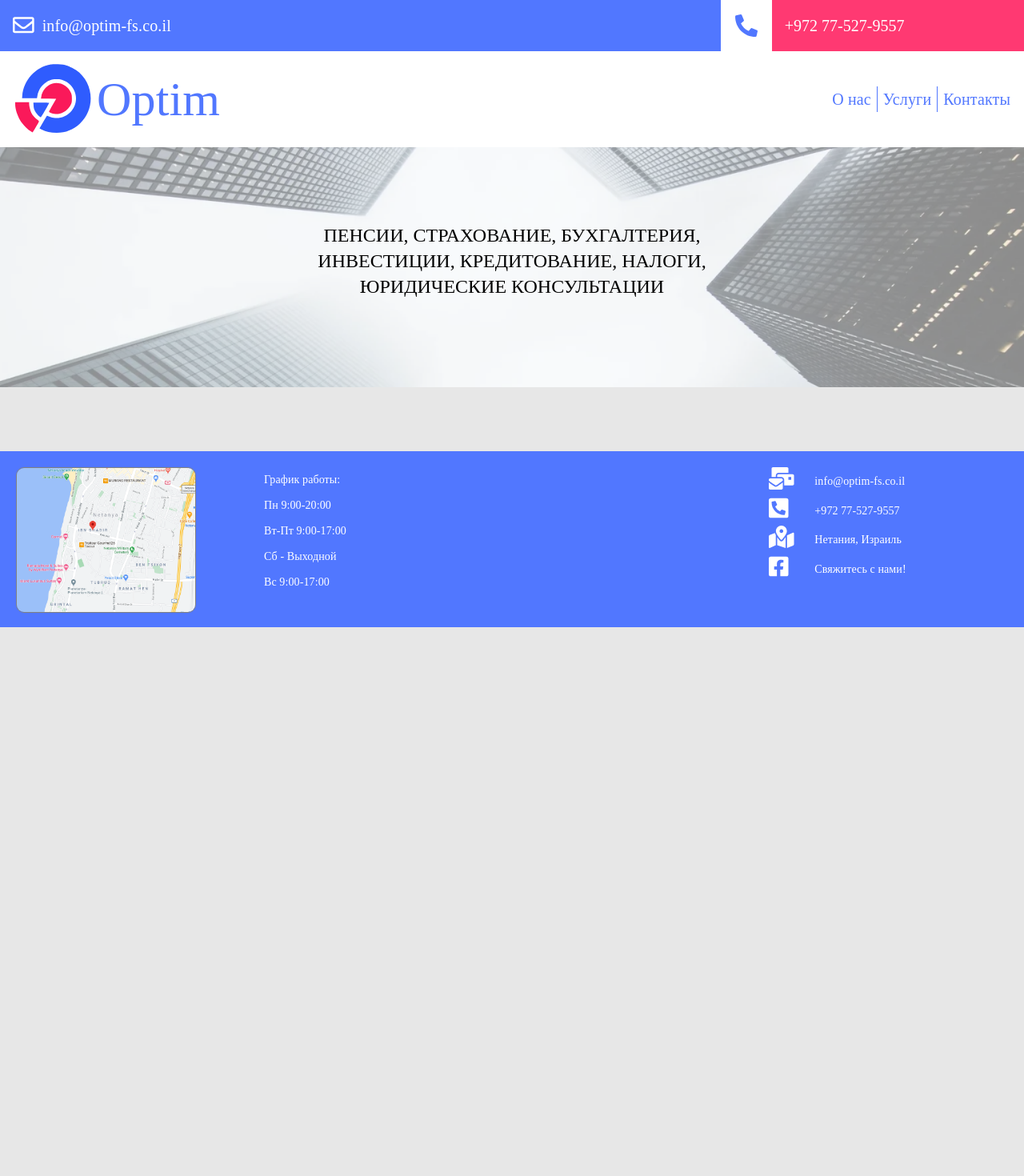
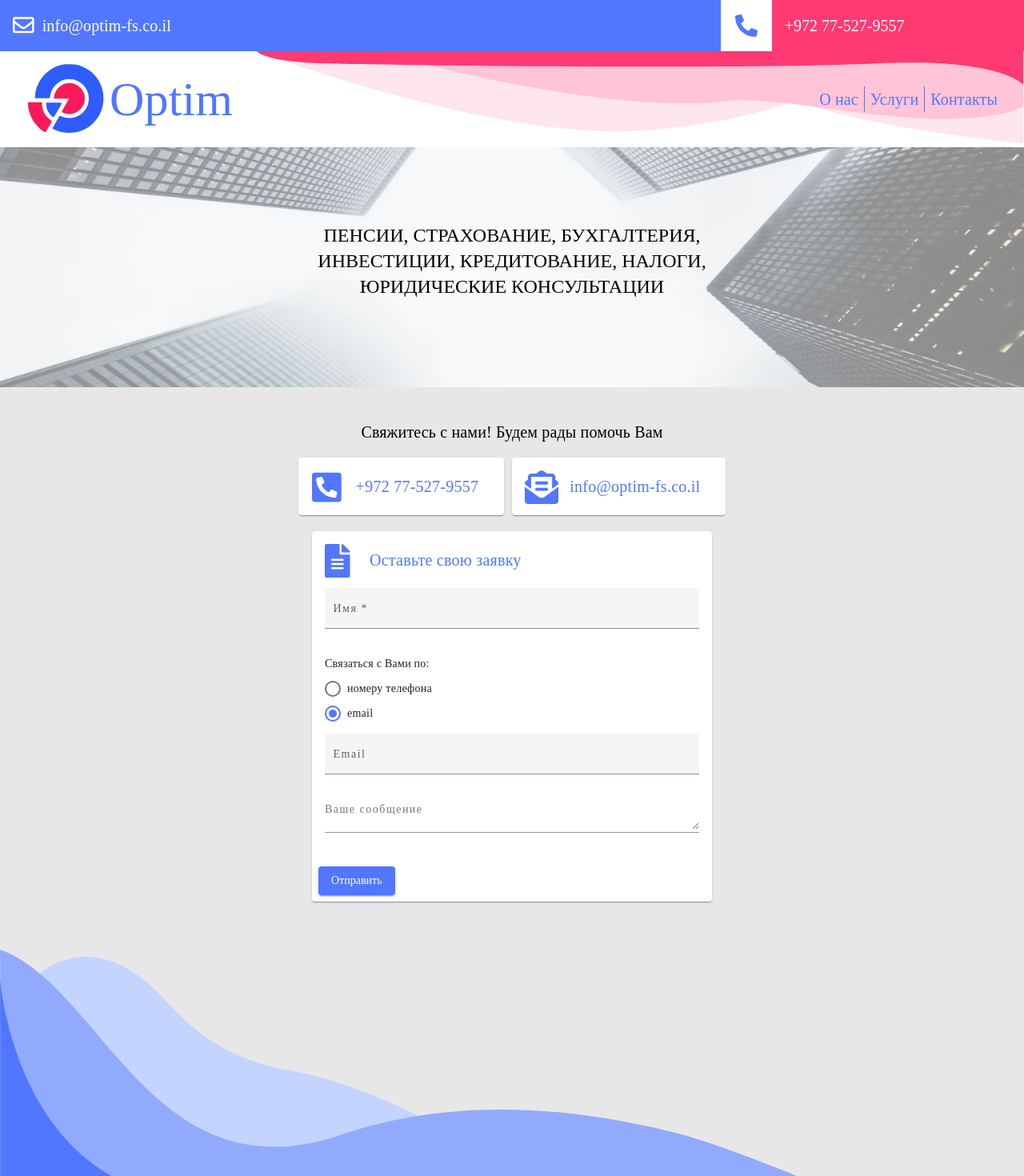
Before and after one commit to plakhtiin/optim-app, an Angular app: page /contact in a window 1280 px wide. Shown: the top 1470 px of the page at 80% size. Before the commit the page ends 800 px from the top, so only its background shows below. Built offline with nearby package versions, Linux system fonts and the light colour scheme; a small style sheet from the web is missing.

Commit message:
Add Contact page

```diff
--- a/src/app/about/about.component.html
+++ b/src/app/about/about.component.html
@@ -9,7 +9,7 @@
   </mat-card>
 
   <div class="optim-about__content">
-    <mat-card class="example-card">
+    <mat-card>
       <mat-card-header>
         <div mat-card-avatar>
           <fa-icon [icon]="['fas', 'user-tie']" size="3x" class="optim-about__icon"></fa-icon>
@@ -25,7 +25,7 @@
       </mat-card-content>
     </mat-card>
 
-    <mat-card class="example-card">
+    <mat-card>
       <mat-card-header>
         <div mat-card-avatar>
           <fa-icon [icon]="['fas', 'award']" size="3x" class="optim-about__icon"></fa-icon>
@@ -56,7 +56,7 @@
   </mat-card>
 
   <div class="optim-about__content">
-    <mat-card class="example-card">
+    <mat-card>
       <mat-card-header>
         <div mat-card-avatar>
           <fa-icon [icon]="['fas', 'receipt']" size="3x" class="optim-about__icon"></fa-icon>
@@ -72,7 +72,7 @@
       </mat-card-content>
     </mat-card>
 
-    <mat-card class="example-card">
+    <mat-card>
       <mat-card-header>
         <div mat-card-avatar>
           <fa-icon [icon]="['fas', 'file-invoice']" size="3x" class="optim-about__icon"></fa-icon>
--- a/src/app/about/about.component.scss
+++ b/src/app/about/about.component.scss
@@ -57,7 +57,6 @@
   .mat-card-title {
     margin: 0;
     color: mat-color($primary);
-
   }
 }
 .mat-card-content {
--- a/src/app/app.component.html
+++ b/src/app/app.component.html
@@ -18,6 +18,7 @@
   </a>
 </mat-toolbar>
 <mat-toolbar color="basic" class="optim-menu">
+  <div  class="optim-menu__info">
     <div class="optim-menu__logo" routerLink="/">
       <img src="assets/logo.svg" alt="Optim">
       <span class="optim-menu__logo-text">Optim</span>
@@ -33,6 +34,7 @@
         Контакты
       </span>
     </div>
+  </div>
 </mat-toolbar>
 
 <!--Content area-->
@@ -45,6 +47,8 @@
 
 <!--Footer-->
 <mat-toolbar color="primary" class="optim-footer">
+  <div class="optim-footer__abstract-figure"></div>
+  <div class="optim-footer__main-info">
     <div class="optim-footer__location">
       <a href="https://www.google.com/maps/place/Netanya,+Israel" target="_blank">
         <img src="assets/location.png" alt="Нетания, Израиль">
@@ -83,4 +87,5 @@
         </a>
       </div>
     </div>
+  </div>
 </mat-toolbar>
--- a/src/app/app.component.scss
+++ b/src/app/app.component.scss
@@ -46,13 +46,35 @@
 }
 
 .optim-menu {
-  display: flex;
-  align-items: center;
-  justify-content: space-between;
-  padding: 10px 0 10px 16px;
   background-color: white;
+  position: relative;
   height: auto;
-  color: mat-color($primary) !important;
+
+  &__info {
+    display: flex;
+    align-items: center;
+    justify-content: space-between;
+    padding: 10px 0 10px 16px;
+    color: mat-color($primary) !important;
+    z-index: 2;
+    width: 100%;
+  }
+
+  &:before {
+    content: ' ';
+    display: block;
+    position: absolute;
+    right: 0;
+    top: 0;
+    width: 75%;
+    height: 100%;
+    background-position: right top;
+    background-image: url("~src/assets/header.svg");
+    background-size: contain;
+    background-repeat: no-repeat;
+    z-index: 1;
+  }
+
   img {
     max-height: 100px;
   }
@@ -122,13 +144,40 @@
 }
 
 .optim-footer {
-  padding: 20px;
-  display: grid;
-  grid-template-columns: 25% 50% 25%;
+  padding: 0;
+  display: block;
+  position: relative;
   color: white;
   height: auto;
   font-size: inherit;
   align-items: normal;
+
+  &__abstract-figure {
+    height: 350px;
+    background-color: #e7e7e7;
+    position: relative;
+
+    &:before {
+      content: ' ';
+      display: block;
+      position: absolute;
+      left: 0;
+      top: 0;
+      width: 100%;
+      height: 100%;
+      background-position: left bottom;
+      background-image: url("~src/assets/footer.svg");
+      background-size: contain;
+      background-repeat: no-repeat;
+      z-index: 1;
+    }
+  }
+
+  &__main-info {
+    display: grid;
+    grid-template-columns: 25% 50% 25%;
+    padding: 20px;
+  }
 
   &__location {
     height: 180px;
--- a/src/app/contact/contact.component.html
+++ b/src/app/contact/contact.component.html
@@ -1,3 +1,94 @@
 <div class="optim-contact">
+  <h2>Свяжитесь с нами! Будем рады помочь Вам</h2>
 
+  <div class="optim-contact__content">
+    <mat-card>
+      <mat-card-header>
+        <div mat-card-avatar>
+          <fa-icon [icon]="['fas', 'phone-square-alt']" size="3x" class="optim-contact__icon"></fa-icon>
+        </div>
+        <mat-card-title>
+          <a href="tel:+972 77-527-9557">+972 77-527-9557</a>
+        </mat-card-title>
+      </mat-card-header>
+    </mat-card>
+
+    <mat-card>
+      <mat-card-header>
+        <div mat-card-avatar>
+          <fa-icon [icon]="['fas', 'envelope-open-text']" size="3x" class="optim-contact__icon"></fa-icon>
+        </div>
+        <mat-card-title>
+          <a href="mailto:info@optim-fs.co.il">info@optim-fs.co.il</a>
+        </mat-card-title>
+      </mat-card-header>
+    </mat-card>
+  </div>
+
+  <div class="optim-contact__form">
+    <mat-card>
+      <mat-card-header>
+        <div mat-card-avatar>
+          <fa-icon [icon]="['fas', 'file-alt']" size="3x" class="optim-contact__icon"></fa-icon>
+        </div>
+        <mat-card-title>
+          Оставьте свою заявку
+        </mat-card-title>
+      </mat-card-header>
+      <mat-card-content>
+        <div [formGroup]="contactForm">
+          <div class="optim-contact__form-row">
+            <mat-form-field appearance="fill">
+              <mat-label>Имя</mat-label>
+              <input matInput placeholder="Ваше имя" formControlName="name">
+              <mat-error *ngIf="contactForm.controls.name.hasError('required')">
+                Имя является <strong>обязательным</strong> полем
+              </mat-error>
+            </mat-form-field>
+          </div>
+          <div class="optim-contact__form-row">
+            <label>Связаться с Вами по: </label>
+            <mat-radio-group formControlName="contactType">
+              <mat-radio-button color="primary" value="phone">номеру телефона</mat-radio-button>
+              <mat-radio-button color="primary" value="email">email</mat-radio-button>
+            </mat-radio-group>
+          </div>
+          <div class="optim-contact__form-row">
+            <mat-form-field appearance="fill" *ngIf="contactForm.controls.contactType.value === 'phone'; else emailInput">
+              <mat-label>Номер телефона</mat-label>
+              <input matInput placeholder="Ваш номер телефона" formControlName="phone">
+              <mat-error *ngIf="contactForm.controls.phone.hasError('pattern')">
+                Пожалуйста, введите действующий телефонный номер
+              </mat-error>
+              <mat-error *ngIf="contactForm.controls.phone.hasError('required')">
+                Номер телефона является <strong>обязательным</strong> полем
+              </mat-error>
+            </mat-form-field>
+
+            <ng-template #emailInput>
+              <mat-form-field appearance="fill">
+                <mat-label>Email</mat-label>
+                <input matInput placeholder="Ваш email" formControlName="email">
+                <mat-error *ngIf="contactForm.controls.email.hasError('email')">
+                  Пожалуйста, введите действующий email
+                </mat-error>
+                <mat-error *ngIf="contactForm.controls.email.hasError('required')">
+                  Email является <strong>обязательным</strong> полем
+                </mat-error>
+              </mat-form-field>
+            </ng-template>
+          </div>
+
+          <mat-form-field>
+            <mat-label>Ваше сообщение</mat-label>
+            <textarea matInput placeholder="Ваше сообщение" formControlName="message"></textarea>
+          </mat-form-field>
+
+        </div>
+      </mat-card-content>
+      <mat-card-actions>
+        <button mat-raised-button color="primary" (click)="sendMessage()">Отправить</button>
+      </mat-card-actions>
+    </mat-card>
+  </div>
 </div>
--- a/src/app/contact/contact.component.scss
+++ b/src/app/contact/contact.component.scss
@@ -1,4 +1,42 @@
+@import '~@angular/material/theming';
+@import "../../styles/variables";
+
 .optim-contact {
   padding: 40px;
+  text-align: center;
 
+  &__content {
+    column-gap: 10px;
+    display: inline-flex;
+  }
+
+  &__form {
+    margin: 20px auto;
+    text-align: initial;
+    max-width: 500px;
+
+    .mat-form-field {
+      width: 100%;
+    }
+  }
+  &__form-row {
+    width: 100%;
+    margin-top: 15px;
+
+    .mat-radio-group {
+      margin-top: 10px;
+      display: grid;
+      row-gap: 10px;
+    }
+  }
 }
+.mat-card {
+  .mat-card-header {
+    align-items: center;
+    color: mat-color($primary);
+
+    .mat-card-title {
+      margin: 0;
+    }
+  }
+}
--- a/src/app/contact/contact.component.ts
+++ b/src/app/contact/contact.component.ts
@@ -1,4 +1,7 @@
 import { Component, OnInit } from '@angular/core';
+import { FormControl, FormGroup, Validators } from '@angular/forms';
+
+const PHONE_PATTERN = '^((\\+972-?\\s*)|0\\s*)?(\\d\\s*-?){8}\\d$';
 
 @Component({
   selector: 'app-contact',
@@ -6,10 +9,31 @@ import { Component, OnInit } from '@angular/core';
   styleUrls: ['./contact.component.scss']
 })
 export class ContactComponent implements OnInit {
+  contactForm: FormGroup = new FormGroup({
+    name: new FormControl('', [Validators.required]),
+    contactType: new FormControl('email'),
+    phone: new FormControl('', [Validators.pattern(PHONE_PATTERN)]),
+    email: new FormControl('', [Validators.email]),
+    message: new FormControl(''),
+  });
 
   constructor() { }
 
   ngOnInit(): void {
+    console.log(this);
+    this.contactForm.controls.contactType.valueChanges.subscribe((type: 'email' | 'phone') => {
+      if (type === 'email') {
+        this.contactForm.controls.email.setValidators([Validators.required, Validators.email]);
+        this.contactForm.controls.phone.setValidators([]);
+      } else if (type === 'phone') {
+        this.contactForm.controls.email.setValidators([]);
+        this.contactForm.controls.phone.setValidators([Validators.required, Validators.pattern(PHONE_PATTERN)]);
+      }
+    });
+  }
+
+  sendMessage(): void {
+
   }
 
 }
--- a/src/styles/theme.scss
+++ b/src/styles/theme.scss
@@ -60,4 +60,5 @@ $fontConfig: (
 
 a {
   text-decoration: none;
+  color: unset;
 }
```
Also changed, not shown: src/app/app.module.ts (+15 -0 lines), src/assets/footer.svg (added), src/assets/header.svg (added). Lines whose indentation alone changed are shown as unchanged.
